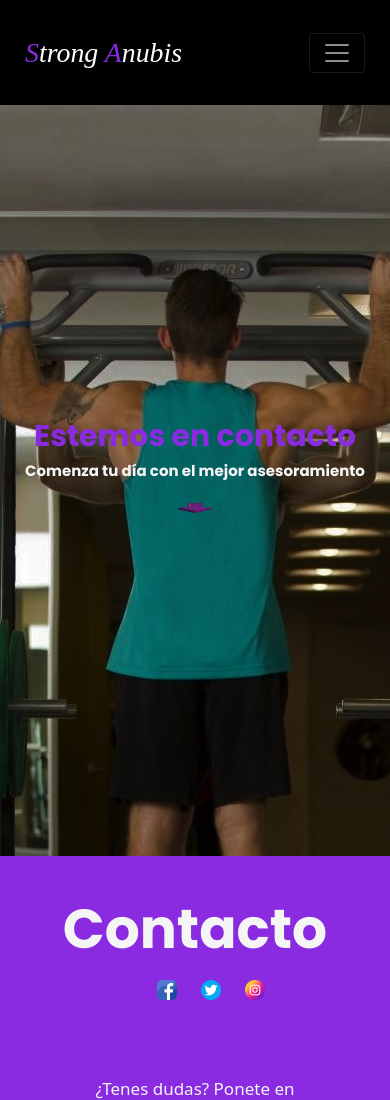
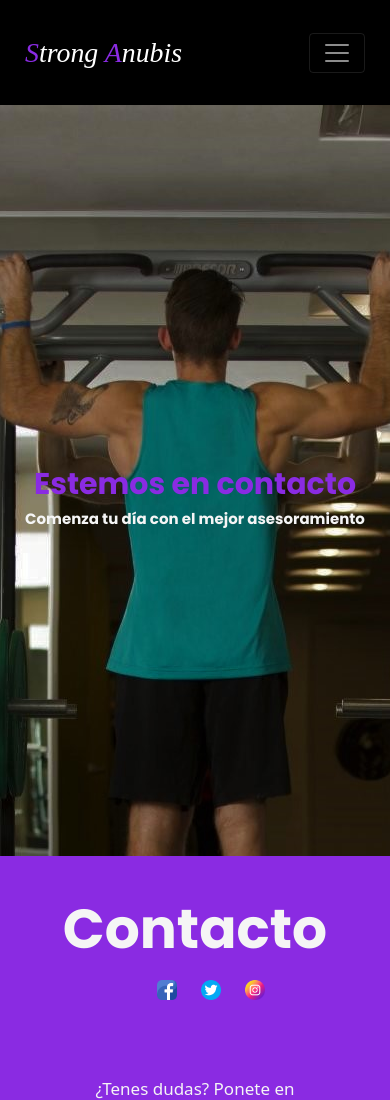
Before and after one commit to JuanMansilla1/proyecto-final-comision-33130, a plain HTML site: page pages/contacto.html in a window 390 px wide. Shown: the top 1100 px of the page. Drawn offline with nearby package versions, Linux system fonts and the light colour scheme.

Commit message:
ultimos detalles

```diff
--- a/css/style.css
+++ b/css/style.css
@@ -933,6 +933,7 @@ main .planes-asesorias .plan-tarjeta {
     }
 
     .banner-contacto h2 {
+        padding-top: 40px;
         font-size: 40px;
     }
 
--- a/pages/contacto.html
+++ b/pages/contacto.html
@@ -45,7 +45,6 @@
                 <div>
                     <h2>Estemos en contacto</h2>
                     <h3>Comenza tu día con el mejor asesoramiento</h3>
-                    <img src="../img/flecha-hacia-abajo.png" alt="Flecha hacia abajo">
                 </div>
             </section>
             <section class="contacto">
```
